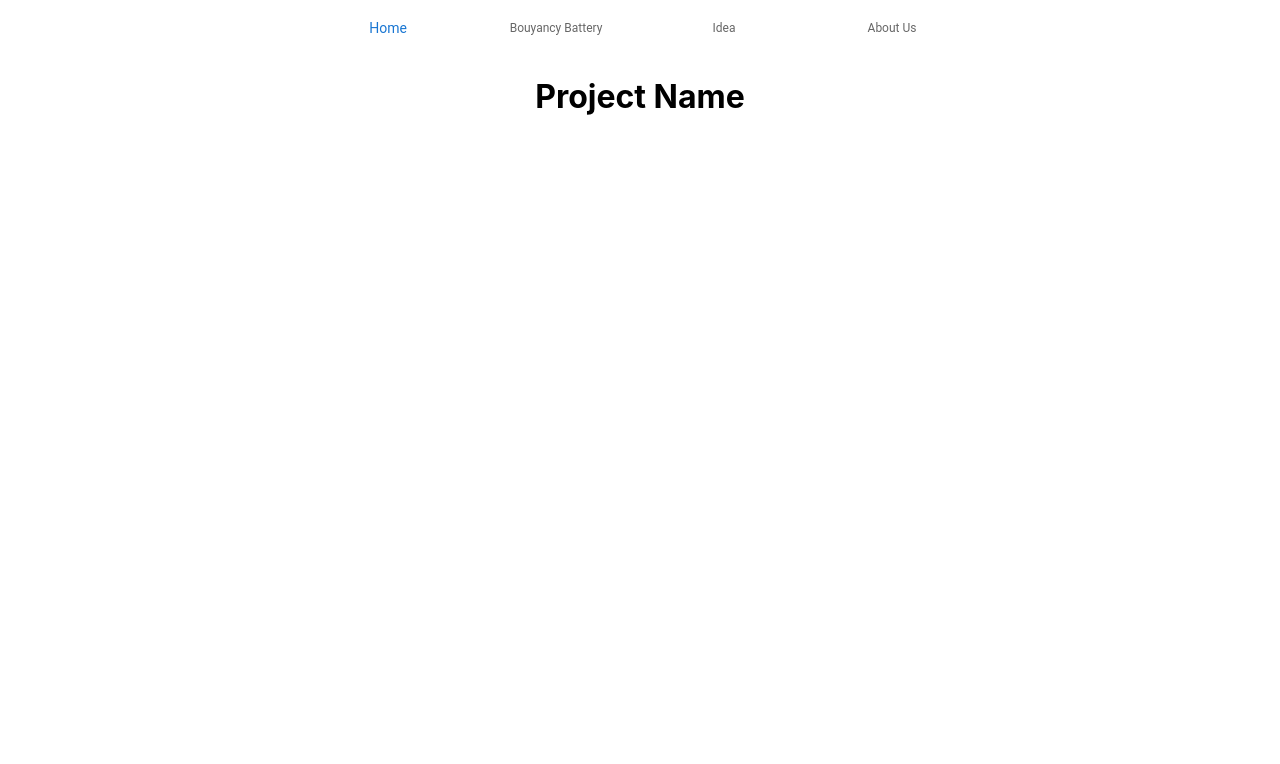
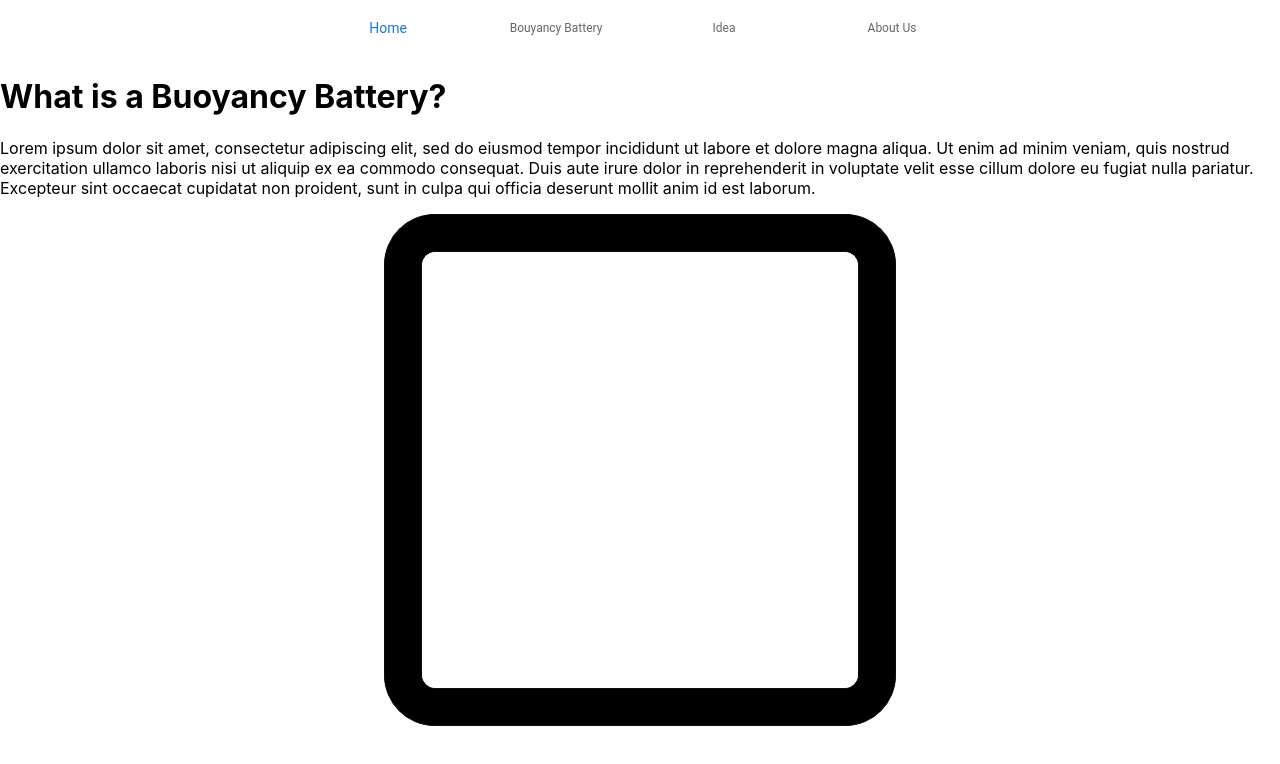
Before and after one commit to aysha3/buoybatterysite-, a React (Create React App) app: page /buoyInfo in a window 1280 px wide. Shown: the top 764 px of the page. Built offline with nearby package versions, Linux system fonts and the light colour scheme.

Commit message:
Finished router, started template paragraph

```diff
--- a/src/App.js
+++ b/src/App.js
@@ -1,5 +1,5 @@
 import logo from './logo.svg';
-import { createBrowserRouter, RouterProvider } from 'react-router-dom';
+import { Route, Routes } from 'react-router-dom';
 import BuoyInfoPage from './Pages/BuoyInfoPage';
 import AboutUsPage from './Pages/AboutUsPage';
 import MainNavigationBar from './Components/MainNavigationBar';
@@ -8,25 +8,16 @@ import './App.css';
 
 function App() {
 
-  const router = createBrowserRouter([
-    {
-      path: "/buoyInfo",
-      element: <BuoyInfoPage></BuoyInfoPage>
-    },
-    {
-      path: "/",
-      element: <AboutUsPage></AboutUsPage>
-    }
-  ]);
-
-
   return (
     <div className="App">
       <header id="navigationSection">
         <MainNavigationBar></MainNavigationBar>
       </header>
 
-      <RouterProvider router={router}></RouterProvider>
+      <Routes>
+        <Route path="/buoyInfo" element={<BuoyInfoPage></BuoyInfoPage>}></Route>
+        <Route path="/" element={<AboutUsPage></AboutUsPage>}></Route>
+      </Routes>
     </div>
   );
 }
--- /dev/null
+++ b/src/Components/HeaderParagraphImgCombo.jsx
@@ -0,0 +1,15 @@
+import testImg from "../Images/squareTest.png"
+
+function HeaderParagraphImgCombo() {
+    return(
+        <div id="main">
+            <div id="Text" align="left" width="60em">
+                <h1>What is a Buoyancy Battery?</h1>
+                <p>Lorem ipsum dolor sit amet, consectetur adipiscing elit, sed do eiusmod tempor incididunt ut labore et dolore magna aliqua. Ut enim ad minim veniam, quis nostrud exercitation ullamco laboris nisi ut aliquip ex ea commodo consequat. Duis aute irure dolor in reprehenderit in voluptate velit esse cillum dolore eu fugiat nulla pariatur. Excepteur sint occaecat cupidatat non proident, sunt in culpa qui officia deserunt mollit anim id est laborum.</p>
+            </div>
+            <img className="friendsImg" src={testImg}></img>
+        </div>
+
+    )
+}
+export default HeaderParagraphImgCombo
--- a/src/Components/MainNavigationBar.jsx
+++ b/src/Components/MainNavigationBar.jsx
@@ -1,19 +1,20 @@
 import { BottomNavigation, BottomNavigationAction } from "@mui/material"
-import { Link } from 'react-router-dom';
+import { Link, useNavigate } from 'react-router-dom';
 import { useState } from 'react';
 
 function MainNavigationBar() {
     const [value, setValue] = useState(0);
+    const navigate=useNavigate();
 
     return(
         <BottomNavigation showLabels value={value}
         onChange={(event, newValue) => {
          setValue(newValue);
         }}>
-            <BottomNavigationAction  label="Home"></BottomNavigationAction>
-            <BottomNavigationAction  label="Bouyancy Battery"></BottomNavigationAction>
-            <BottomNavigationAction   label="Idea"></BottomNavigationAction>
-            <BottomNavigationAction  label="About Us"></BottomNavigationAction>
+            <BottomNavigationAction label="Home" onClick={()=>navigate("/buoyInfo")}></BottomNavigationAction>
+            <BottomNavigationAction label="Bouyancy Battery" onClick={()=>navigate("/buoyInfo")}></BottomNavigationAction>
+            <BottomNavigationAction label="Idea"></BottomNavigationAction>
+            <BottomNavigationAction label="About Us" onClick={()=>navigate("/")}></BottomNavigationAction>
         </BottomNavigation>
     )
 }
--- a/src/Pages/BuoyInfoPage.jsx
+++ b/src/Pages/BuoyInfoPage.jsx
@@ -1,13 +1,10 @@
-
+import HeaderParagraphImgCombo from "../Components/HeaderParagraphImgCombo"
 
 function BuoyInfoPage() {
     return(
         <div id="mainMenu">
-            <head>
-
-            </head>
-            <div id="midSection">
-                <h1>Project Name</h1>
+            <div id="WhatIs">
+                <HeaderParagraphImgCombo></HeaderParagraphImgCombo>
             </div>
         </div>
 
--- a/src/index.js
+++ b/src/index.js
@@ -3,12 +3,13 @@ import ReactDOM from 'react-dom/client';
 import './index.css';
 import App from './App';
 import reportWebVitals from './reportWebVitals';
+import { BrowserRouter } from 'react-router-dom';
 
 const root = ReactDOM.createRoot(document.getElementById('root'));
 root.render(
-  <React.StrictMode>
+  <BrowserRouter>
     <App />
-  </React.StrictMode>
+  </BrowserRouter>
 );
 
 // If you want to start measuring performance in your app, pass a function
```
Also changed, not shown: src/Images/squareTest.png (added).
